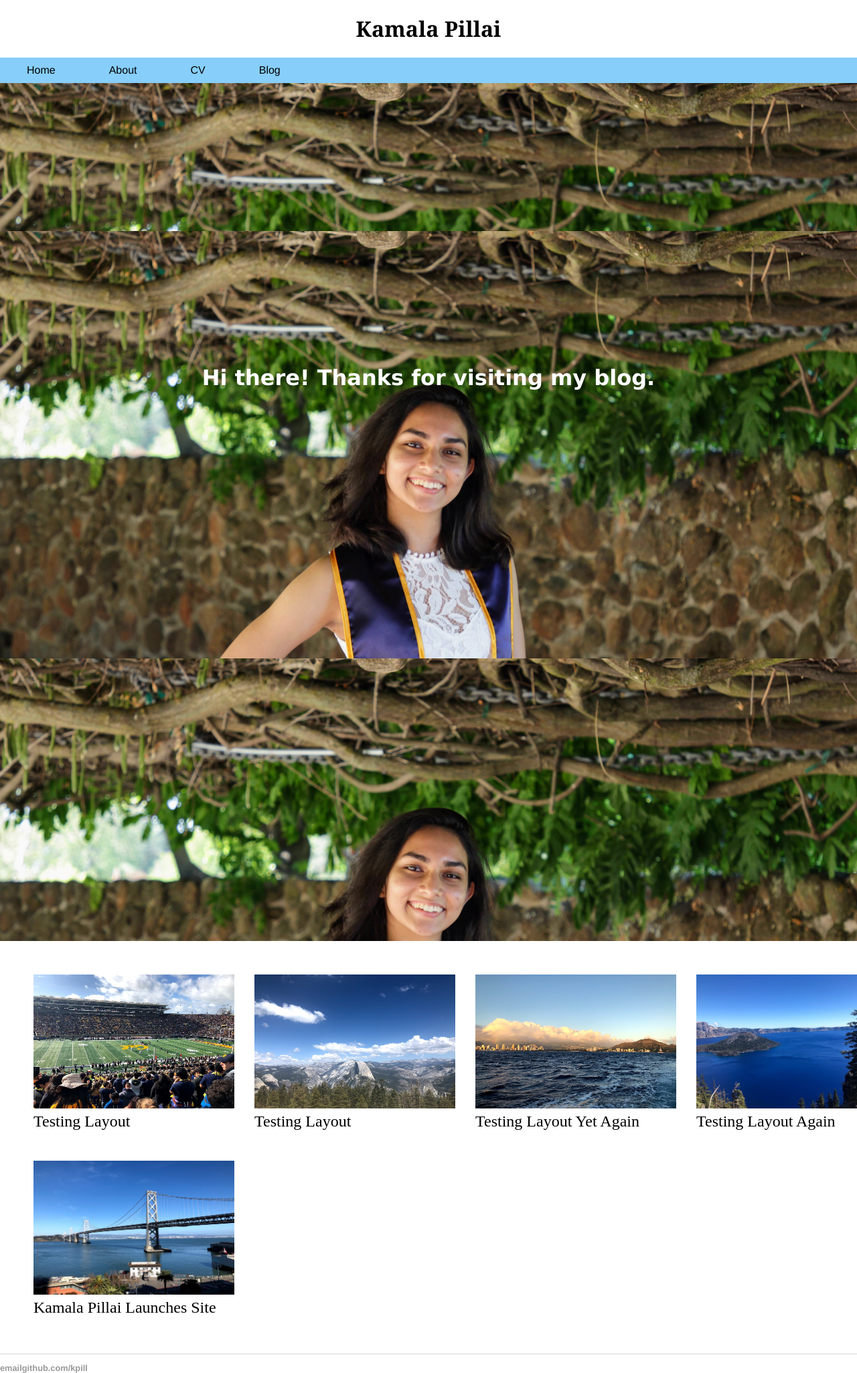
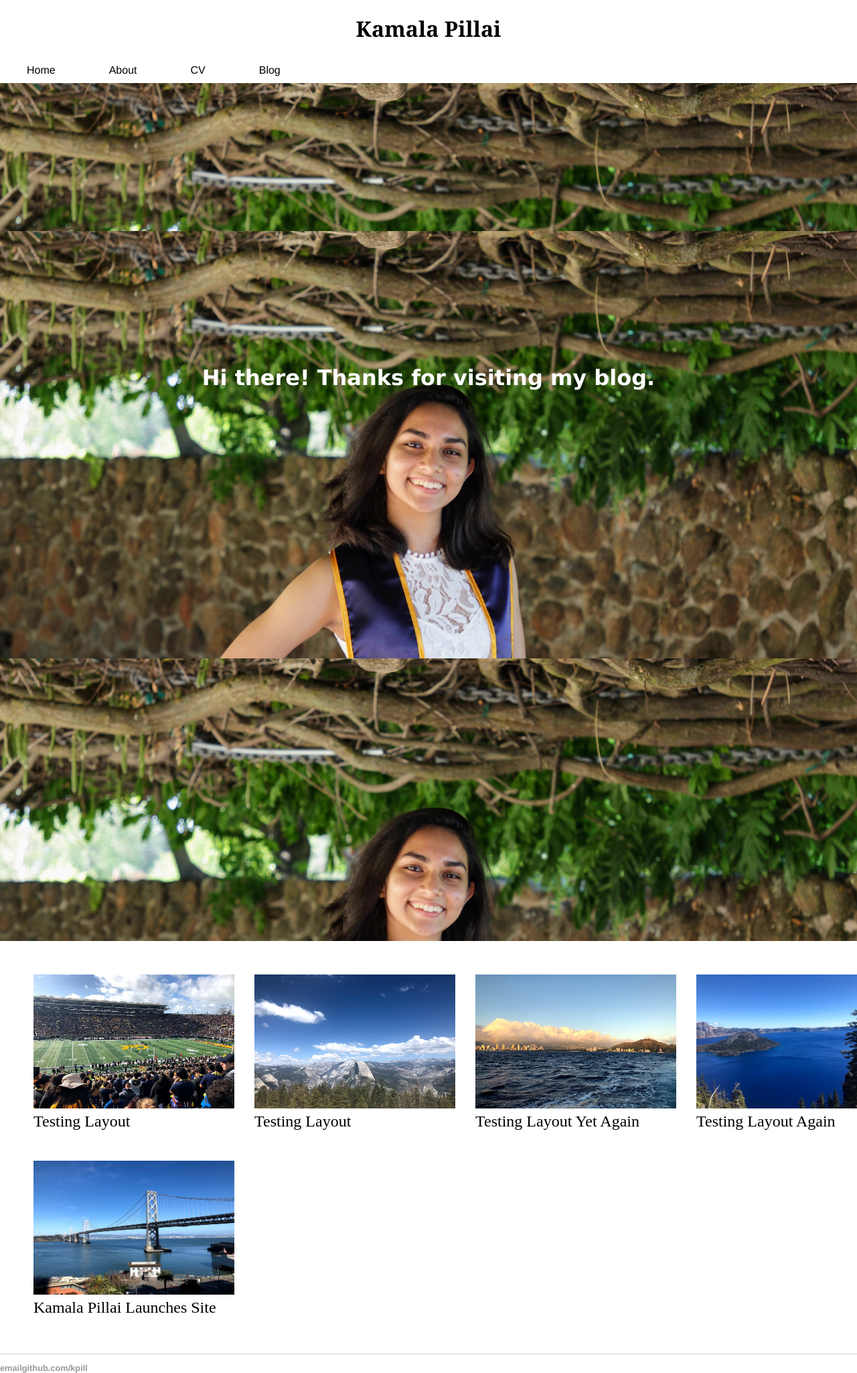
Before and after one commit to kpill/kpill.github.io, a Jekyll site: the page built from index.html, in a window 1280 px wide. Shown: the whole page at 67% size. Built offline with Jekyll 4.4.1, drawn with Linux system fonts in a browser that asks for light colours.

Commit message:
Update main.css

```diff
--- a/css/main.css
+++ b/css/main.css
@@ -40,7 +40,7 @@ nav ul {
     margin: 0;
     padding: 0;
     overflow: hidden;
-    background-color: lightSkyBlue;
+    background-color: white;
     width: 100%;
 }
 
```
